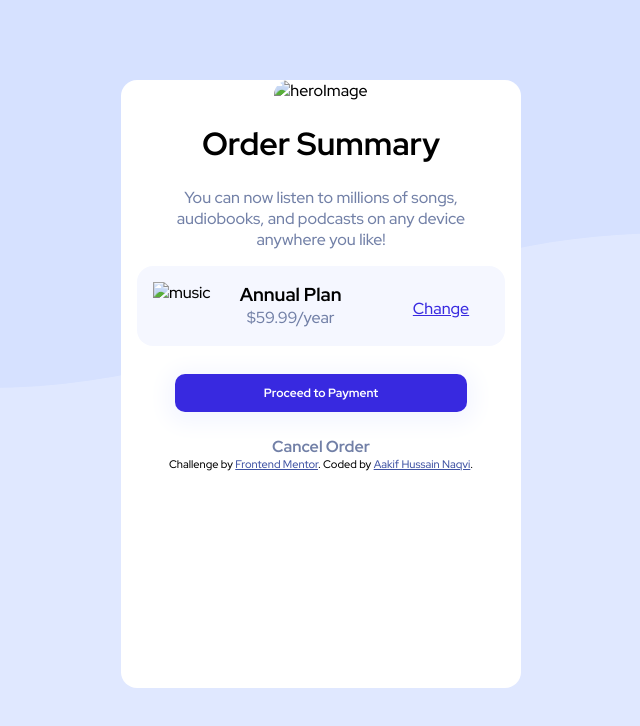
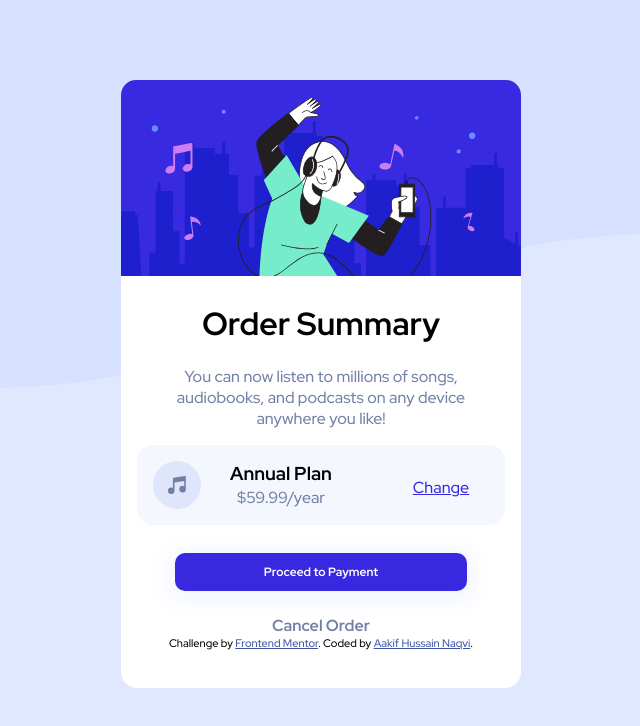
Before and after one commit to AakifNaqvi/Order-Summary, a plain HTML site: page index.html in a window 1280 px wide. Shown: the whole page, without its empty margins (319-959 px from the left). Drawn offline with Linux system fonts and the light colour scheme; files whose address does not match are found by name.

Commit message:
Update index.html

```diff
--- a/index.html
+++ b/index.html
@@ -18,7 +18,7 @@
       rel="icon"
       type="image/png"
       sizes="32x32"
-      href="./images/favicon-32x32.png"
+      href="./favicon-32x32.png"
     />
 
     <title>Frontend Mentor | Order summary card</title>
@@ -27,7 +27,7 @@
   </head>
   <body>
     <div class="box">
-      <img class="hero" src="images/illustration-hero.svg" alt="heroImage" />
+      <img class="hero" src="illustration-hero.svg" alt="heroImage" />
       <h1>Order Summary</h1>
 
       <p class="text">
@@ -35,7 +35,7 @@
         device anywhere you like!
       </p>
       <div class="pack">
-        <img class="music" src="images/icon-music.svg" alt="music" />
+        <img class="music" src="icon-music.svg" alt="music" />
         <div class="centre">
           <h3>Annual Plan</h3>
           <p>$59.99/year</p>
```
